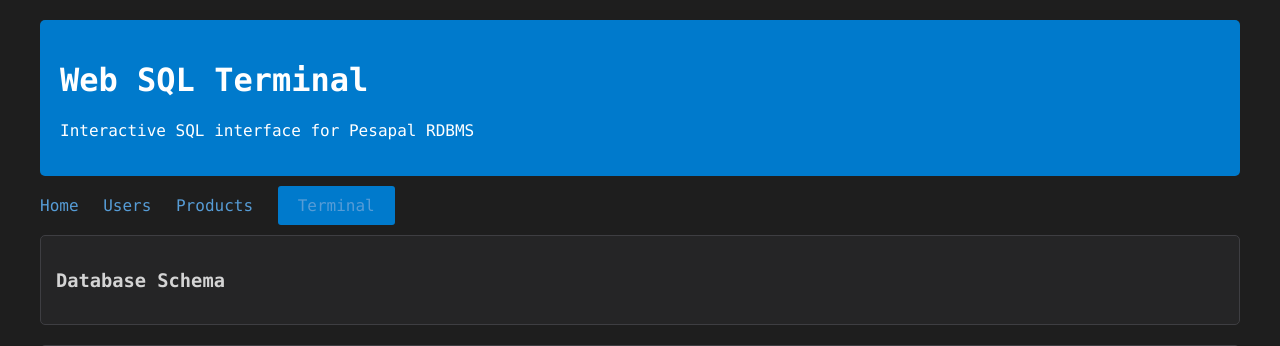
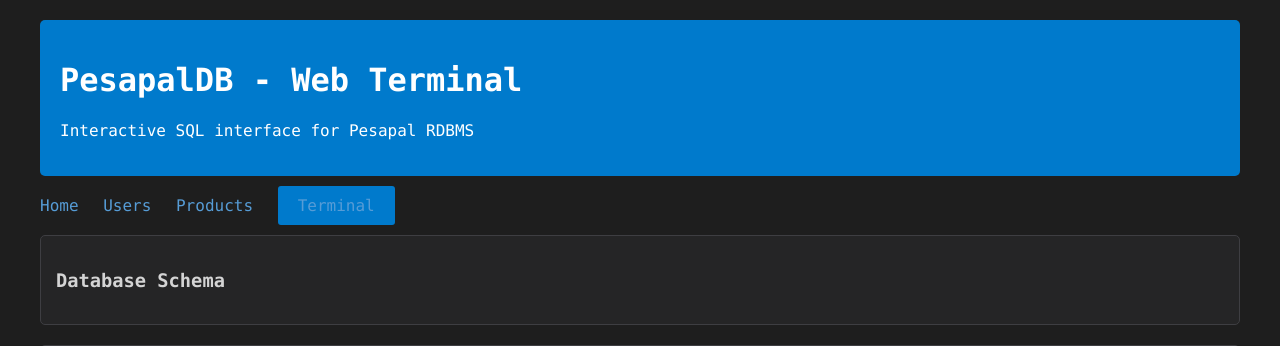
Before and after one commit to felixmokayabeatz/pesapal, a Django app: template pesapal/pesapal_app/templates/terminal.html in a window 1280 px wide. Shown: the top 346 px of the page. Run offline with Django 5.2, Linux system fonts and the light colour scheme; the template is opened without the code that fills it, so the values that code supplies are empty.

Commit message:
Update terminal

```diff
--- a/pesapal/pesapal_app/templates/terminal.html
+++ b/pesapal/pesapal_app/templates/terminal.html
@@ -1,7 +1,7 @@
 <!DOCTYPE html>
 <html>
 <head>
-    <title>Web SQL Terminal</title>
+    <title>PesapalDB - Web Terminal</title>
     <style>
         body {
             font-family: 'Consolas', 'Monaco', monospace;
@@ -143,7 +143,7 @@
 <body>
     <div class="container">
         <div class="header">
-            <h1>Web SQL Terminal</h1>
+            <h1>PesapalDB - Web Terminal</h1>
             <p>Interactive SQL interface for Pesapal RDBMS</p>
         </div>
 
```
